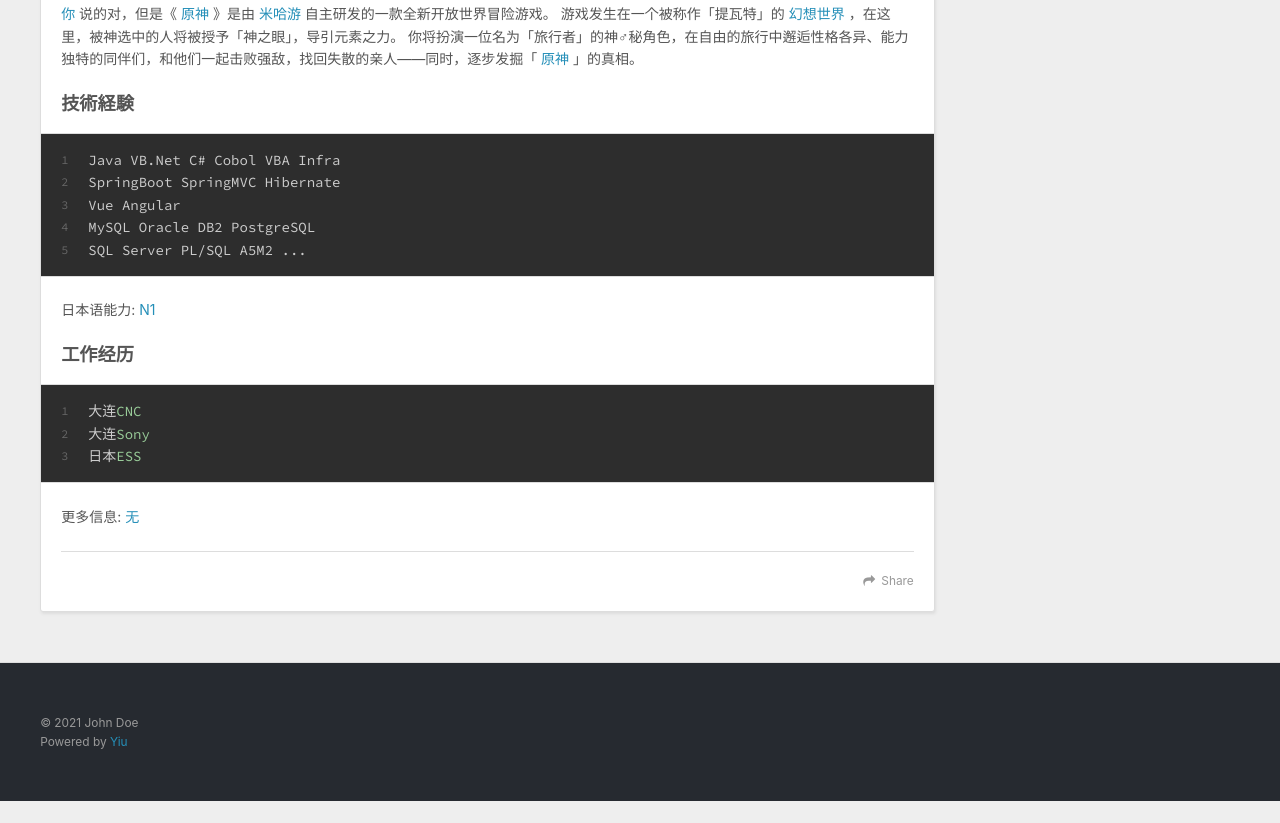
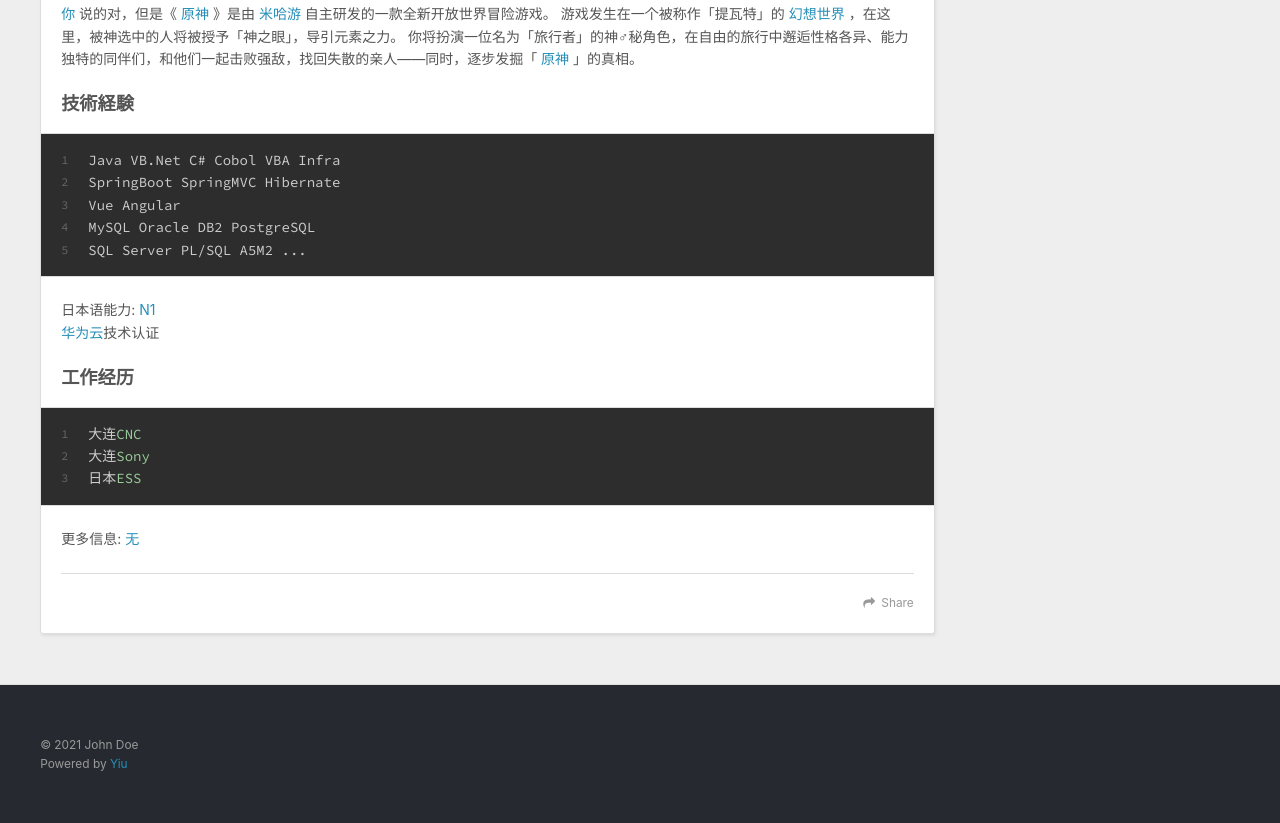
Before and after one commit to Yiu1136316950/Yiu1136316950.github.io, a plain HTML site: page index.html in a window 1280 px wide. Shown: the part 820-1643 px from the top of the page. Before the commit the page ends 1621 px from the top, so only its background shows below. Drawn offline with nearby package versions, Linux system fonts and the light colour scheme.

Commit message:
Update index.html

```diff
--- a/index.html
+++ b/index.html
@@ -295,6 +295,14 @@
                       href="https://www.hujiang.com/c/wx/p1284085/"
                       >N1</a
                     >
+                    <br/>
+                   <a
+                      target="_blank"
+                      rel="noopener"
+                      href="https://edu.huaweicloud.com/"
+                      >华为云</a
+                    >技术认证
+
                   </p>
                   <h3 id="Deploy-to-remote-sites">
                     <a
```
